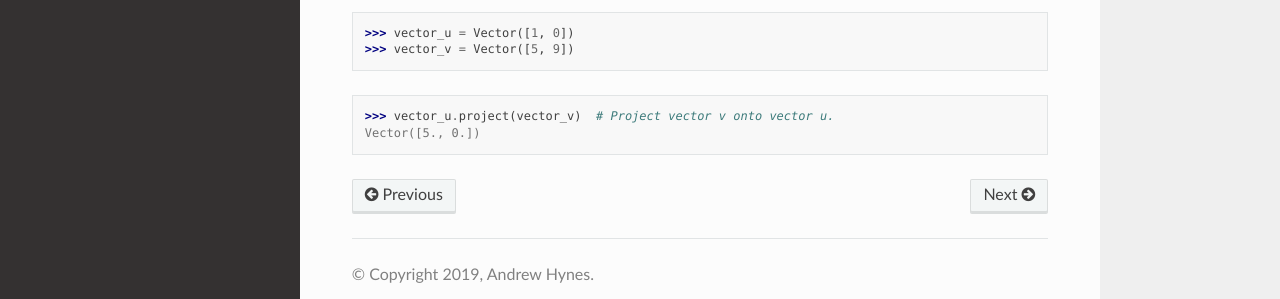
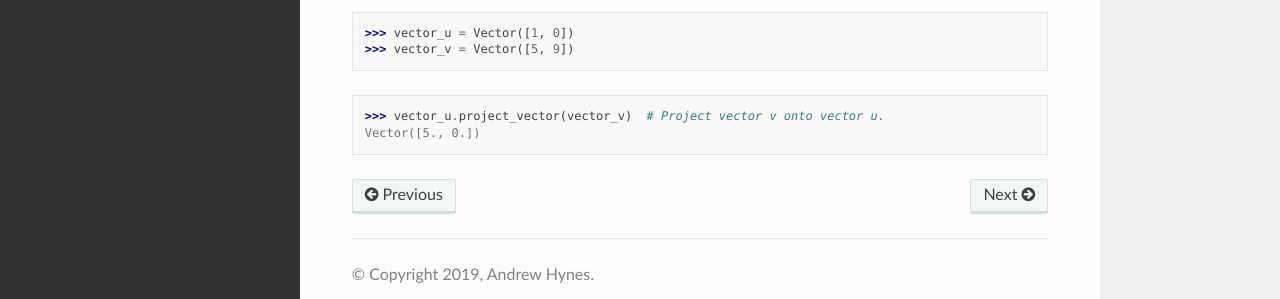
Before and after one commit to ajhynes7/scikit-spatial, a Sphinx documentation site: the page built from doc/source/objects/point_vector.rst, in a window 1280 px wide and 900 px high, scrolled down 1135 px. Shown: the part 556-855 px from the top of the window. Built offline with Sphinx 7.4.7 and the Read the Docs theme 2.0.0, drawn with Linux system fonts in a browser that asks for light colours.

Commit message:
Update docs to use vector.project_vector

```diff
--- a/doc/source/computations/projection.rst
+++ b/doc/source/computations/projection.rst
@@ -11,7 +11,7 @@ Project a vector onto a vector.
 
 >>> vector_a = Vector([1, 0])
 
->>> vector_a.project([22, 9])  # Project vector B onto vector A.
+>>> vector_a.project_vector([22, 9])  # Project vector B onto vector A.
 Vector([22.,  0.])
 
 
--- a/doc/source/objects/point_vector.rst
+++ b/doc/source/objects/point_vector.rst
@@ -66,5 +66,5 @@ One vector can be projected onto another.
 >>> vector_u = Vector([1, 0])
 >>> vector_v = Vector([5, 9])
 
->>> vector_u.project(vector_v)  # Project vector v onto vector u.
+>>> vector_u.project_vector(vector_v)  # Project vector v onto vector u.
 Vector([5., 0.])
```
